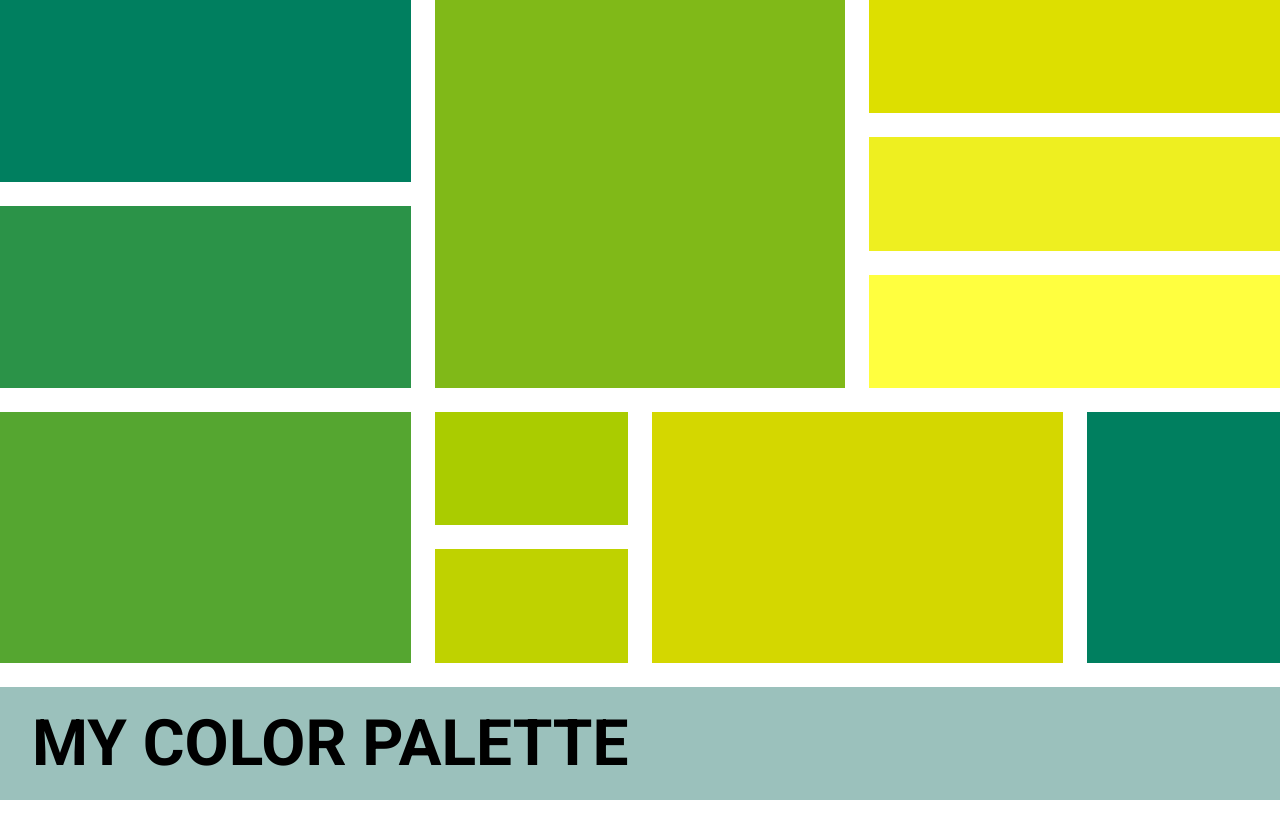
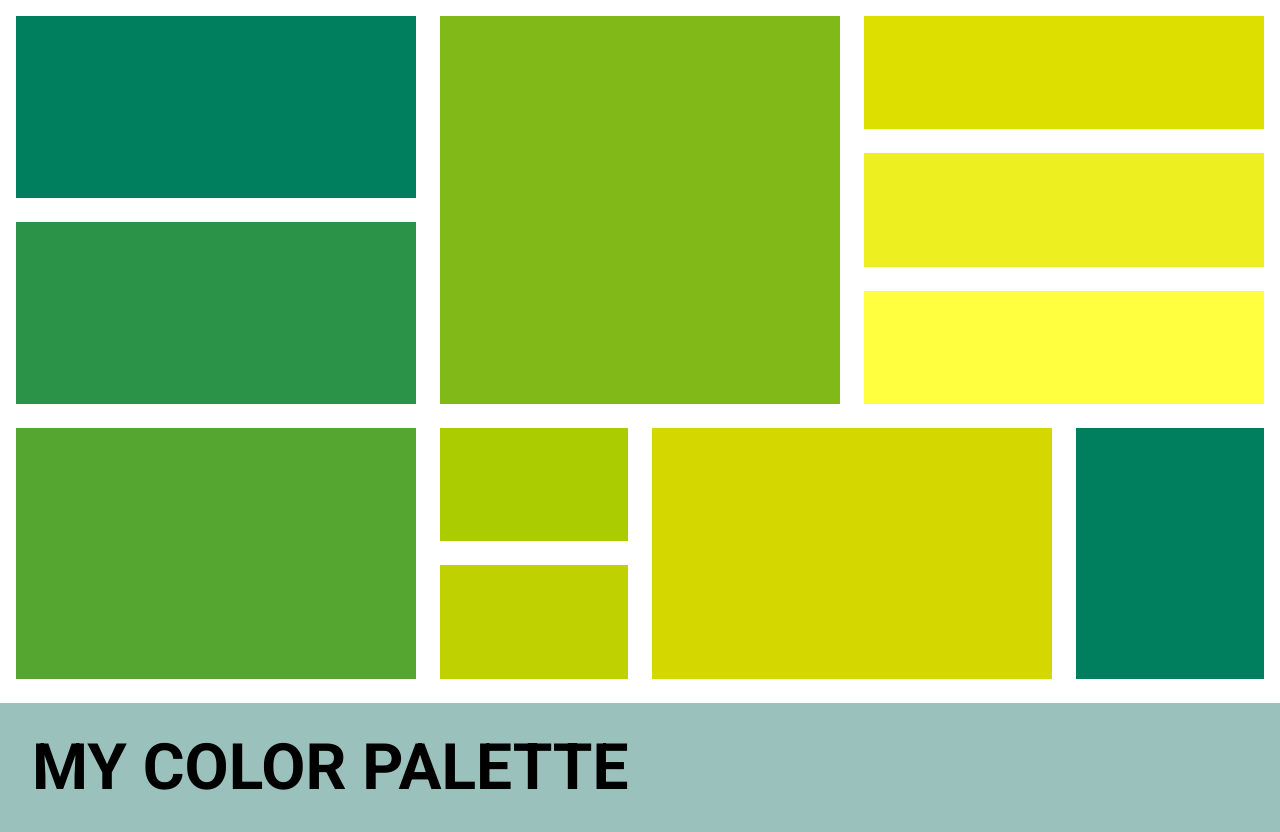
Before and after one commit to AlenMiftar/CSS-Grid-Color-Palette, a plain HTML site: page index.html in a window 1280 px wide. Before the commit the page ends 800 px from the top, so only its background shows below. Drawn offline with Linux system fonts and the light colour scheme.

Commit message:
Added marginto body and first element

```diff
--- a/styles/style.css
+++ b/styles/style.css
@@ -1,3 +1,7 @@
+body {
+  margin: 1em;
+}
+
 .grid__container {
   display: grid;
   grid-template-columns: repeat(6, 1fr);
@@ -9,6 +13,9 @@
 }
 
 .first {
+  margin-left: -1em;
+  margin-right: -1em;
+  margin-bottom: -1em;
   display: flex;
   align-items: center;
   grid-row: 11 / 13;
```
